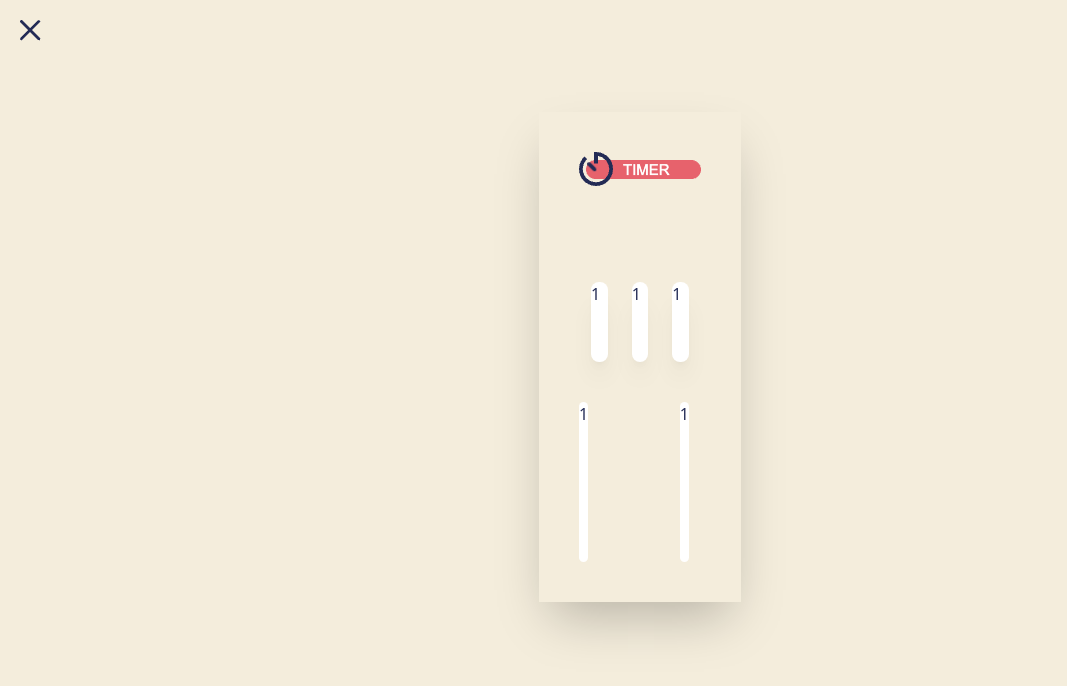
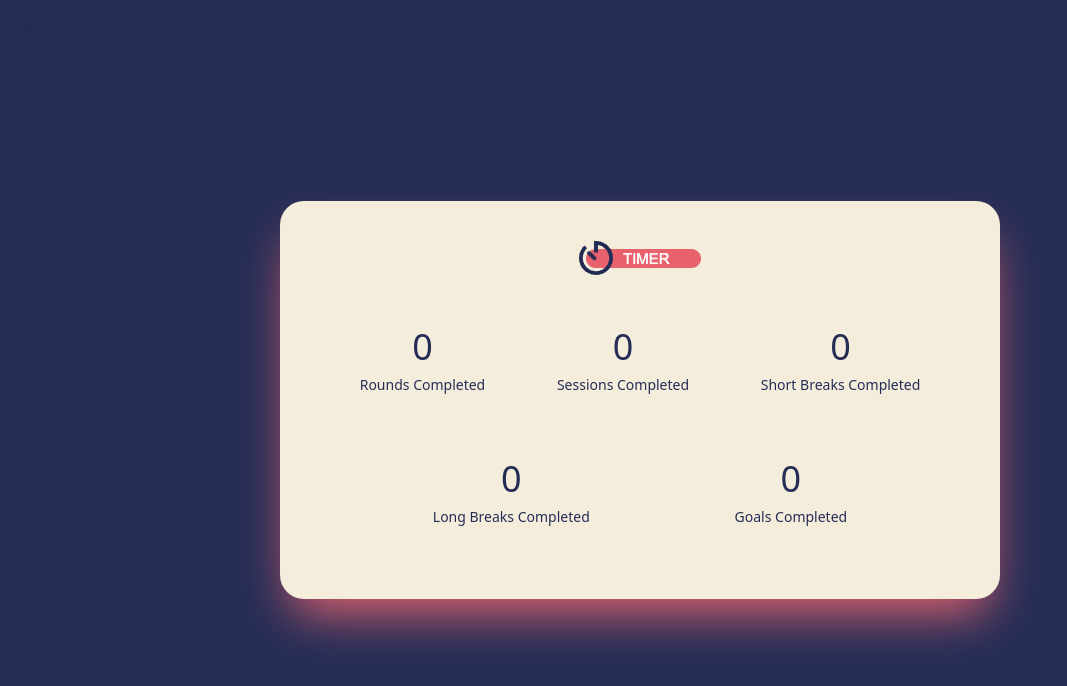
Before and after one commit to sushantkadam15/pomo, a React (Create React App) app: page /pomostats in a window 1280 px wide. Shown: the top 686 px of the page, without its empty margins (0-1067 px from the left). Built offline with nearby package versions, Linux system fonts and the light colour scheme.

Commit message:
"Updated PomoStats component to display stats using new Card component. Also updated TimerControlPanel component to handle session completion and view changes. Increased short break duration to 5 seconds and long break duration to 10 seconds."

```diff
--- a/src/components/PomoStats.js
+++ b/src/components/PomoStats.js
@@ -2,28 +2,60 @@ import FullScreenSection from "../containers/FullScreenSection";
 import { Link } from "react-router-dom";
 import close from "../assets/icons/close.png";
 import timerImg from "../assets/icons/CompositeLayer.png";
+import { PomoContext } from "../context/PomoContext";
+import { useContext } from "react";
 const PomoStats = () => {
+  const { pomoStats } = useContext(PomoContext);
+  const {
+    totalRoundsCompletedAllTime,
+    totalSessionsCompletedAllTime,
+    totalShortBreaksCompletedAllTime,
+    totalLongBreaksCompletedAllTime,
+    totalGoalsAchieved,
+  } = pomoStats;
+
+  const Card = ({ stats, description }) => {
+    return (
+      <div className="card  max-w-fit">
+        <div className="card-body">
+          <h2 className=" text-center text-4xl">{stats}</h2>
+          <p className=" text-center text-sm">{description}</p>
+        </div>
+      </div>
+    );
+  };
   return (
-    <FullScreenSection extraclasses={"flex justify-center items-start"}>
+    <FullScreenSection
+      extraclasses={"flex justify-center items-center bg-secondary"}
+    >
       <Link to="/">
         <img src={close} alt="close button" className="absolute top-5 left-5" />
       </Link>
-      <div className=" mt-28 shadow-2xl p-10 max-w-lg">
-        <div className="flex justify-center">
+      <div className="mt-4 md:mt-0  shadow-2xl shadow-primary p-10 rounded-3xl bg-base-100">
+        <div className="flex justify-center md:mb-5">
           <img src={timerImg} alt="Timer Header" />
         </div>
-        <div className="mt-24 flex  flex-wrap justify-center">
-          <div className="w-full max-w-xl">
-            <div className="flex justify-between">
-              <div className=" bg-white h-20 w-1/3 mx-3 rounded-lg shadow-xl">1</div>
-              <div className=" bg-white  h-20 w-1/3 mx-3 rounded-lg shadow-xl">1</div>
-              <div className=" bg-white   h-20 w-1/3 mx-3 rounded-lg shadow-xl">1</div>
-            </div>
-            <div className=" flex justify-between mt-10">
-              <div className=" bg-white  h-40 rounded-lg shadow-xl">1</div>
-              <div className=" bg-white   mx-3 rounded-lg shadow-xl">1</div>
-            </div>
-          </div>
+        <div className=" flex flex-wrap max-w-screen-sm justify-evenly">
+          <Card
+            stats={totalRoundsCompletedAllTime}
+            description="Rounds Completed"
+          />
+          <Card
+            stats={totalSessionsCompletedAllTime}
+            description="Sessions Completed"
+          />
+
+          <Card
+            stats={totalShortBreaksCompletedAllTime}
+            description="Short Breaks Completed"
+          />
+
+          <Card
+            stats={totalLongBreaksCompletedAllTime}
+            description="Long Breaks Completed"
+          />
+
+          <Card stats={totalGoalsAchieved} description="Goals Completed" />
         </div>
       </div>
     </FullScreenSection>
--- a/src/components/TimerControlPanel.js
+++ b/src/components/TimerControlPanel.js
@@ -27,54 +27,79 @@ function TimerControlPanel() {
     return time;
   };
 
-  const sessionCompletionHandler = () => {
-    !settings.audioMuted && bell.play();
-    const updatePomoStats = (update) => {
-      // Merges both objects
-      Object.assign(pomoStatsStateless, update);
-      setPomoStats({
-        ...pomoStats,
-        ...update,
+  // Create session and break timers using custom hook
+  const sessionTimer = useTimer({
+    expiryTimestamp: expiryTimestamp(settings.pomoSessionDuration),
+    onExpire: handleSessionCompletion,
+    autoStart: false,
   });
+
+  const breakTimer = useTimer({
+    expiryTimestamp: expiryTimestamp(currentBreakDuration),
+    onExpire: handleSessionCompletion,
+    autoStart: false,
+  });
+
+  function handleSessionCompletion() {
+    // Function to change the view and restart the timer
+    const changeViewAndRestartTimer = (newView, newDuration, timer) => {
+      setCurrentBreakDuration(newDuration);
+      setView(newView);
+      const newTime = expiryTimestamp(newDuration);
+      timer.restart(newTime);
     };
 
-    // Updated variable names here to use pomoStats from the context
-    const endPomoRound = () => {
-      updatePomoStats({
-        roundsCompleted: pomoStatsStateless.roundsCompleted + 1,
-      });
-
-      setView("break");
+    // Function to update pomoStats and handle view changes
+    const handleViewChange = (newView, newDuration, statsUpdate) => {
+      setPomoStats((prevPomo) => ({
+        ...prevPomo,
+        ...statsUpdate,
+      }));
+      changeViewAndRestartTimer(newView, newDuration, newView === "focus" ? sessionTimer : breakTimer);
     };
 
-    const endShortBreak = () => {
-      updatePomoStats({
-        shortBreaksCompleted: pomoStatsStateless.shortBreaksCompleted + 1,
+    const isFocusRound = view === "focus";
+    const isShortBreak = currentBreakDuration === settings.shortBreakDuration && view === "break";
+    const isLongBreak = currentBreakDuration === settings.longBreakDuration && view === "break";
+    const isGoalComplete =
+      pomoStats.sessionCompleted === pomoStats.targetSession - 1 &&
+      pomoStats.roundsCompleted === pomoStats.targetRounds - 1;
+
+    if (isFocusRound && pomoStats.sessionCompleted < 4) {
+      // Increment rounds completed and switch to a break if not the final round
+      if (pomoStats.roundsCompleted === 3 && !isGoalComplete) {
+        handleViewChange("break", settings.longBreakDuration, {
+          roundsCompleted: pomoStats.roundsCompleted + 1,
+          sessionCompleted: pomoStats.sessionCompleted + 1,
+          totalSessionsCompletedAllTime: pomoStats.totalSessionsCompletedAllTime + 1,
+          totalRoundsCompletedAllTime: pomoStats.totalRoundsCompletedAllTime + 1,
         });
-
-      setView("focus");
-    };
-
-    const endLongBreak = () => {
-      updatePomoStats({
-        longBreaksCompleted: pomoStatsStateless.longBreaksCompleted + 1,
+      } else if (!isGoalComplete && pomoStats.roundsCompleted !== 3) {
+        handleViewChange("break", settings.shortBreakDuration, {
+          roundsCompleted: pomoStats.roundsCompleted + 1,
+          totalRoundsCompletedAllTime: pomoStats.totalRoundsCompletedAllTime + 1,
         });
-
-      setView("focus");
-    };
-
-    const endPomoSession = () => {
-      updatePomoStats({
-        roundsCompleted: pomoStatsStateless.roundsCompleted + 1,
-        sessionCompleted: pomoStatsStateless.sessionCompleted + 1,
+      } else if (isGoalComplete) {
+        setDisplayGoalCompletionCard(true);
+        handleViewChange("focus", settings.pomoSessionDuration, {
+          totalGoalsAchieved: pomoStats.totalGoalsAchieved + 1,
+          totalRoundsCompletedAllTime: pomoStats.totalRoundsCompletedAllTime + 1,
+          totalSessionsCompletedAllTime: pomoStats.totalSessionsCompletedAllTime + 1,
+          roundsCompleted: 0,
+          sessionCompleted: 0,
         });
-    };
-
-    if (view === "focus") {
-      endPomoRound();
       }
-    if (view === "break") {
-      endShortBreak();
+    } else if (isShortBreak) {
+      handleViewChange("focus", settings.pomoSessionDuration, {
+        shortBreaksCompleted: pomoStats.shortBreaksCompleted + 1,
+        totalShortBreaksCompletedAllTime: pomoStats.totalShortBreaksCompletedAllTime + 1,
+      });
+    } else if (isLongBreak) {
+      handleViewChange("focus", settings.pomoSessionDuration, {
+        roundsCompleted: 0,
+        longBreaksCompleted: pomoStats.longBreaksCompleted + 1,
+        totalLongBreaksCompletedAllTime: pomoStats.totalLongBreaksCompletedAllTime + 1,
+      });
     }
 
     console.log(`
@@ -90,21 +115,10 @@ function TimerControlPanel() {
     totalShortBreaksCompletedAllTime: ${pomoStats.totalShortBreaksCompletedAllTime}
     totalLongBreaksCompletedAllTime: ${pomoStats.totalLongBreaksCompletedAllTime}
     totalGoalsAchieved: ${pomoStats.totalGoalsAchieved}
+
     `);
-  };
+  }
 
-  // Create session and break timers using custom hook
-  const sessionTimer = useTimer({
-    expiryTimestamp: expiryTimestamp(settings.pomoSessionDuration),
-    onExpire: sessionCompletionHandler,
-    autoStart: false,
-  });
-
-  const breakTimer = useTimer({
-    expiryTimestamp: expiryTimestamp(currentBreakDuration),
-    onExpire: sessionCompletionHandler,
-    autoStart: false,
-  });
 
   // Render the TimerControlPanel component
   return (
--- a/src/context/PomoContext.js
+++ b/src/context/PomoContext.js
@@ -18,8 +18,8 @@ const defaultPomoStats = {
 const defaultSettings = {
   audioMuted: false,
   pomoSessionDuration: 4, // seconds
-  shortBreakDuration: 2, // seconds
-  longBreakDuration: 3, // seconds
+  shortBreakDuration: 5, // seconds
+  longBreakDuration: 10, // seconds
 };
 
 // Load pomoStats from local storage or set default values
```
Lines whose indentation alone changed are shown as unchanged.
